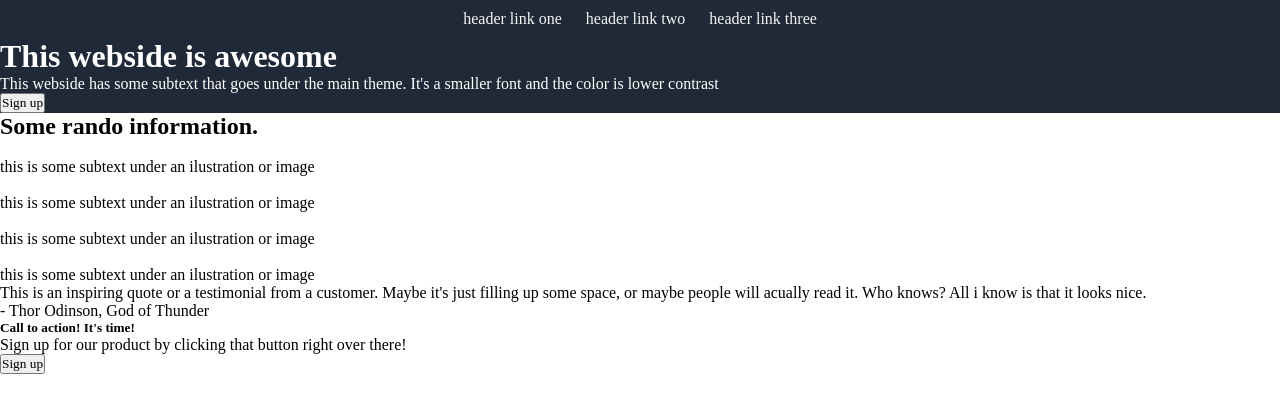
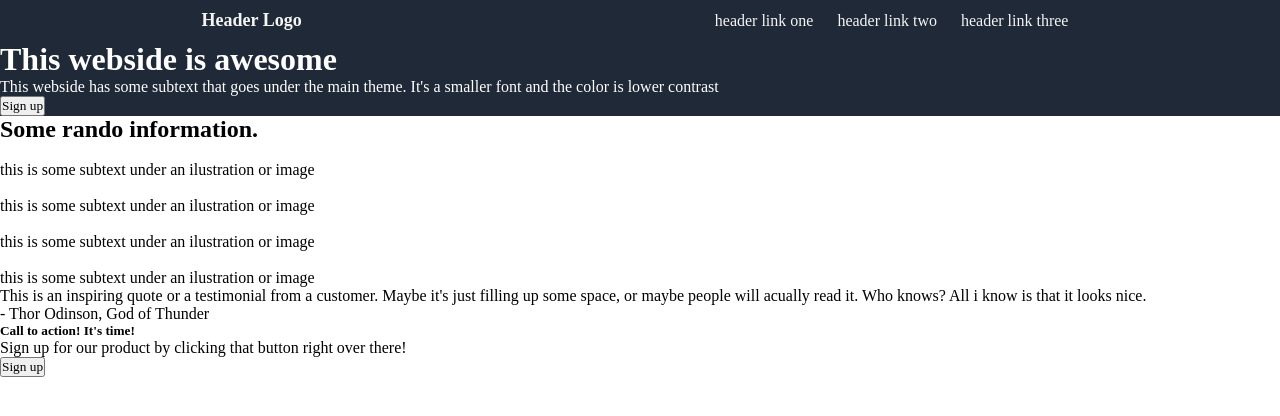
Before and after one commit to B-Banach/Odin-Landing-Page, a plain HTML site: page index.html in a window 1280 px wide. Drawn offline with Linux system fonts and the light colour scheme.

Commit message:
bugfix(no logo in header)

```diff
--- a/index.html
+++ b/index.html
@@ -9,6 +9,7 @@
 </head>
 <body>
     <header>
+        <div class="logo">Header Logo</div>
         <div>
             <a href="#">header link one</a>
             <a href="#">header link two</a>
```
